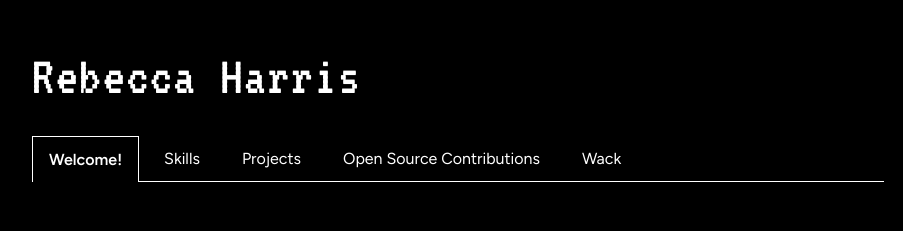
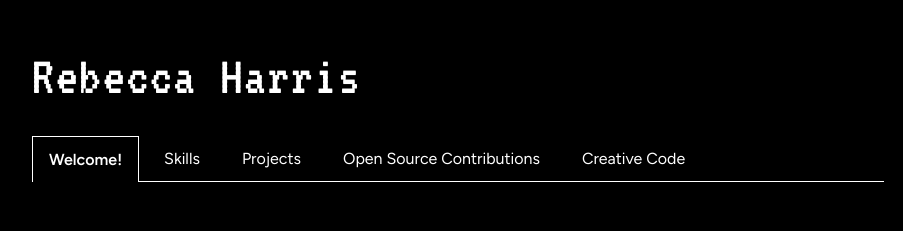
Before and after one commit to harrir11/Skills_Portfolio, a React (Vite) app: page / in a window 1280 px wide. Shown: the top 231 px of the page, without its empty margins (182-1085 px from the left). Built offline with nearby package versions, Linux system fonts and the light colour scheme.

Commit message:
Update App.tsx

```diff
--- a/src/App.tsx
+++ b/src/App.tsx
@@ -246,8 +246,8 @@ const projects: Project[] = [
     stack: [],
   },
   {
-    id: "wack",
-    label: "Wack",
+    id: "creative-code",
+    label: "Creative Code",
     summary: "Miscellaneous fun designs coming soon.",
     stack: [],
   },
```
